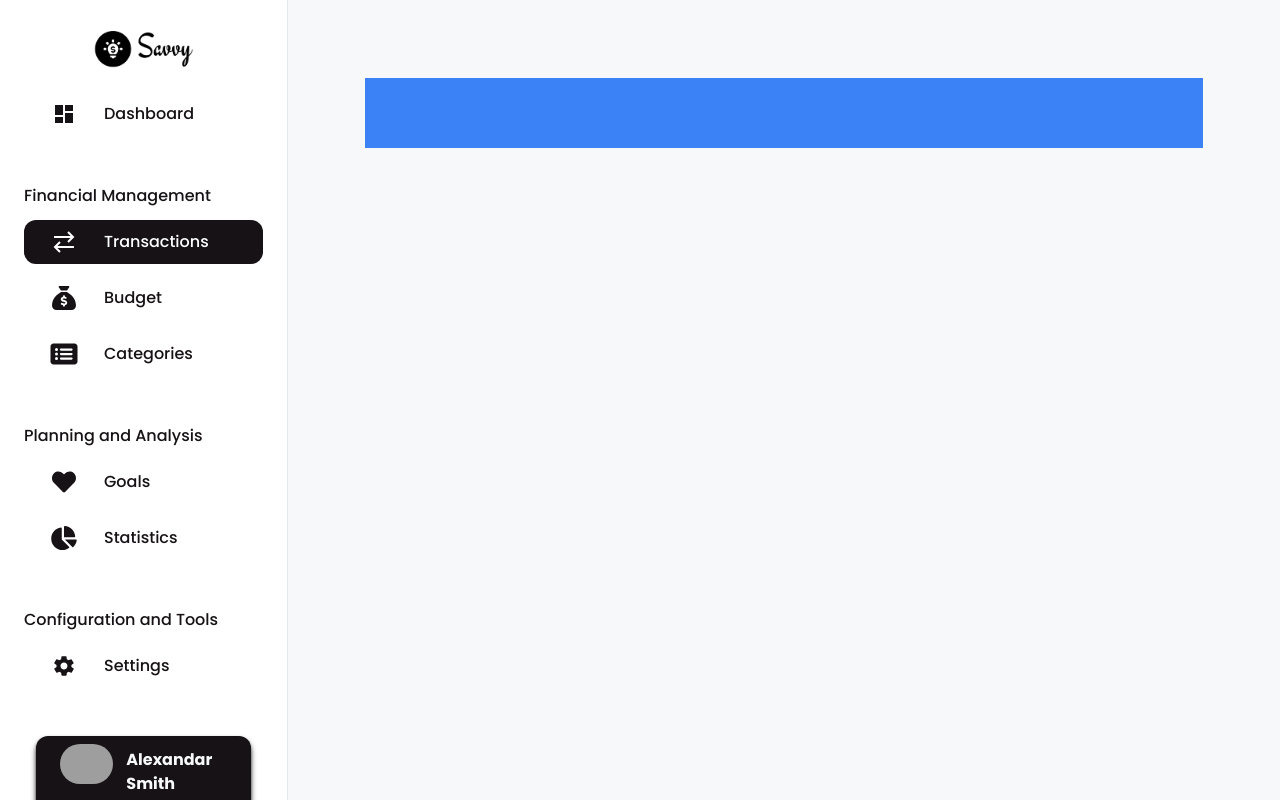
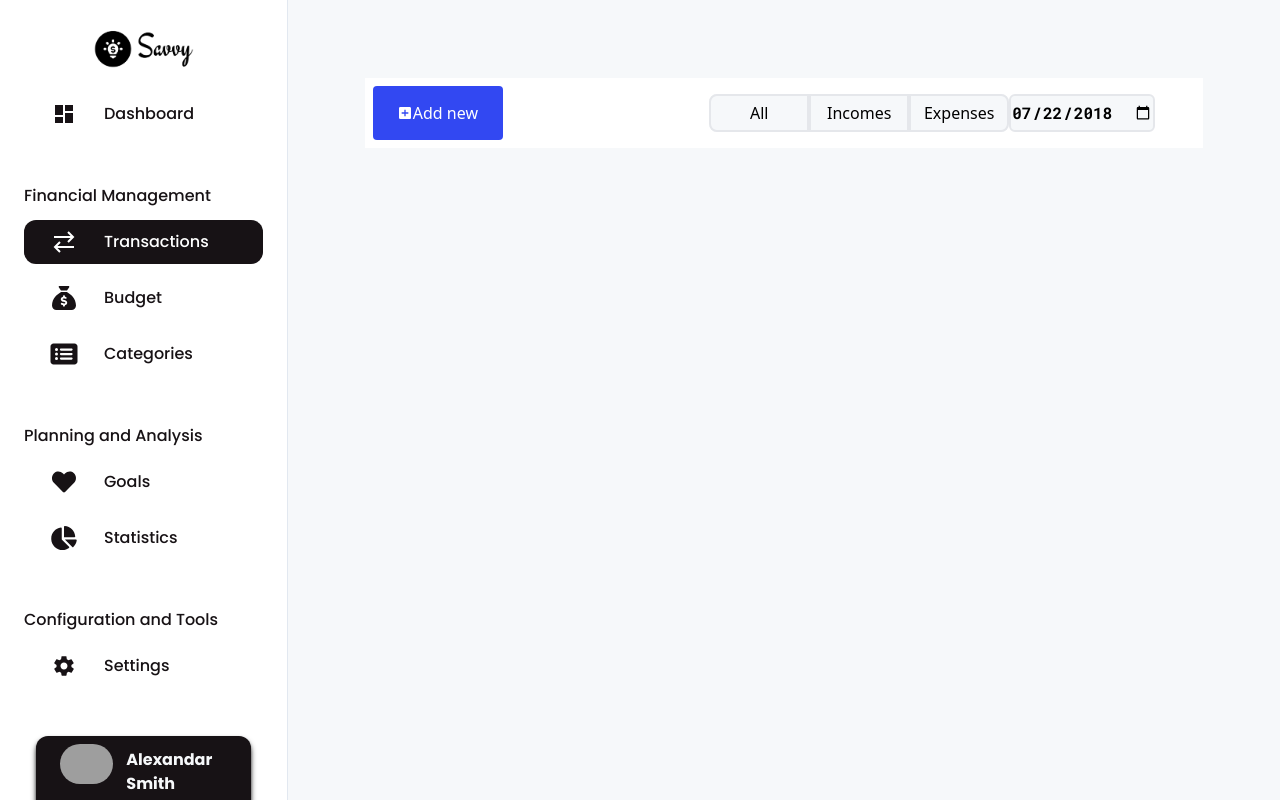
Before and after one commit to bakirdevedzic/savvy, a React (Vite) app: page /app/transactions in a window 1280 px wide. Built offline with nearby package versions, Linux system fonts and the light colour scheme; grey boxes are pictures that could not be loaded.

Commit message:
Add filter menut to transactions

```diff
--- a/src/features/Transactions/TransactionsFilters.jsx
+++ b/src/features/Transactions/TransactionsFilters.jsx
@@ -1,5 +1,27 @@
 function TransactionsFilters() {
-  return <div></div>;
+  return (
+    <div className="flex flex-cols justify-between items-center">
+      <div className="grid grid-cols-3 w-[300px] bg-primary-white-2 rounded-lg h-[70%]">
+        <button className="text-almarai font-medium hover:bg-primary-blue hover:text-primary-white-2 rounded-l-lg border-2">
+          All
+        </button>
+        <button className="text-almarai font-medium hover:bg-primary-blue hover:text-primary-white-2 border-2">
+          Incomes
+        </button>
+        <button className="text-almarai font-medium hover:bg-primary-blue hover:text-primary-white-2 rounded-r-lg border-2">
+          Expenses
+        </button>
+      </div>
+
+      <input
+        className="mr-10 bg-primary-white-2 font-roboto font-bold h-[38px] rounded-md border-2"
+        type="date"
+        id="start"
+        name="trip-start"
+        value="2018-07-22"
+      />
+    </div>
+  );
 }
 
 export default TransactionsFilters;
--- a/src/pages/Transactions.jsx
+++ b/src/pages/Transactions.jsx
@@ -1,12 +1,16 @@
 import TransactionsTable from "../features/Transactions/TransactionsTable";
 import TransactionsFilters from "../features/Transactions/TransactionsFilters";
 import Button from "../ui/Button";
+import { MdAddBox } from "react-icons/md";
 
 function Transactions() {
   return (
     <main className="grid grid-rows-[70px_1fr] mt-10">
-      <div className="bg-blue-500">
-        <Button></Button>
+      <div className="p-2 grid grid-cols-[1fr_1fr] align-middle bg-white">
+        <Button type="base">
+          <MdAddBox />
+          Add new
+        </Button>
         <TransactionsFilters />
       </div>
       <TransactionsTable />
--- a/src/ui/Button.jsx
+++ b/src/ui/Button.jsx
@@ -1,5 +1,19 @@
-function Button() {
-  return <div></div>;
+function Button({ onClick, type, children, icon }) {
+  const base =
+    "text-almarai px-6 py-3.5 text-base font-medium text-white inline-flex items-center bg-primary-blue hover:bg-blue-800 rounded text-center w-[130px] ";
+
+  const styles = {
+    base: base,
+  };
+
+  if (onClick)
+    return (
+      <button onClick={onClick} className={styles[type]}>
+        {children}
+      </button>
+    );
+
+  return <button className={styles[type]}>{children}</button>;
 }
 
 export default Button;
```
